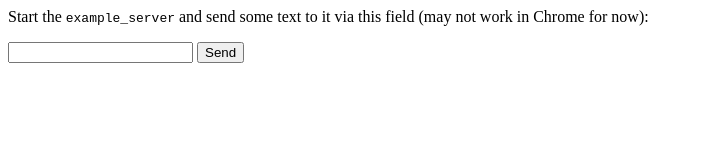
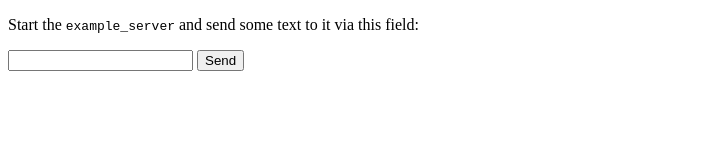
Before and after one commit to tsoding/c3ws, a plain HTML site: page example_client.html in a window 1280 px wide. Shown: the whole page, without its empty margins (0-703 px from the left). Drawn offline with Linux system fonts and the light colour scheme.

Commit message:
example_client.html works in Chrome now

```diff
--- a/example_client.html
+++ b/example_client.html
@@ -1,10 +1,10 @@
+<!DOCTYPE html>
 <html>
     <head>
         <title>C3 WebSocket Library</title>
     </head>
     <body>
-        <!-- TODO: Chrome doesn't like that the server sends masked frames -->
-        <p>Start the <code>example_server</code> and send some text to it via this field (may not work in Chrome for now):</p>
+        <p>Start the <code>example_server</code> and send some text to it via this field:</p>
         <input id="message" onkeydown="if (event.keyCode === 13) sendMessage()"></input>
         <button onclick="sendMessage()">Send</button>
         <p id=response></p>
```
